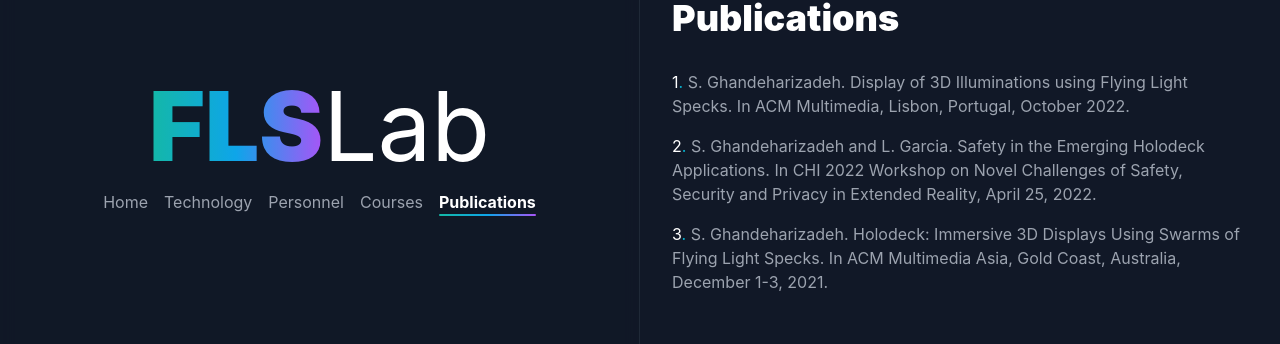
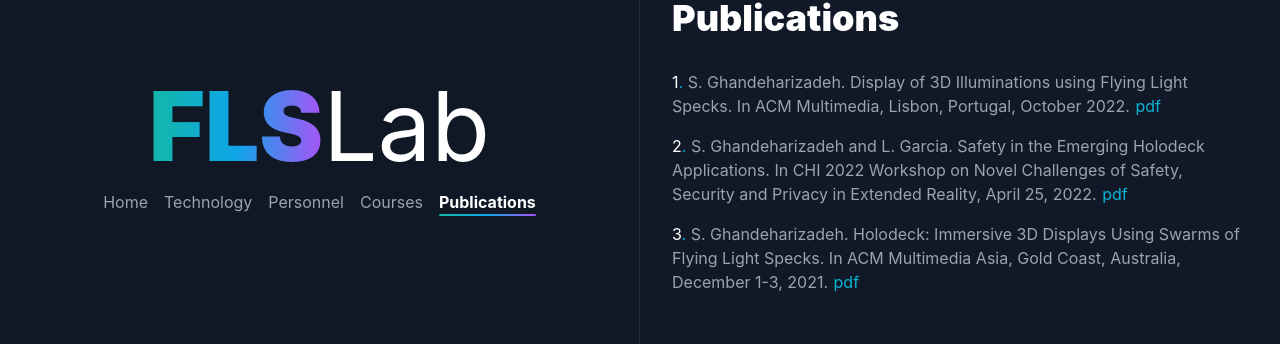
Before and after one commit to ghazalrafiei/db-lab-website, a Vue app: page /publications in a window 1280 px wide. Shown: the part 246-590 px from the top of the page. Built offline with nearby package versions, Linux system fonts and the light colour scheme.

Commit message:
add pdf link

```diff
--- a/src/views/PublicationsView.vue
+++ b/src/views/PublicationsView.vue
@@ -1,8 +1,17 @@
 <script setup>
 const publications = [
-  "S. Ghandeharizadeh. Display of 3D Illuminations using Flying Light Specks. In ACM Multimedia, Lisbon, Portugal, October 2022.",
-  "S. Ghandeharizadeh and L. Garcia. Safety in the Emerging Holodeck Applications. In CHI 2022 Workshop on Novel Challenges of Safety, Security and Privacy in Extended Reality,  April 25, 2022.",
-  "S. Ghandeharizadeh. Holodeck: Immersive 3D Displays Using Swarms of Flying Light Specks. In ACM Multimedia Asia, Gold Coast, Australia, December 1-3, 2021.",
+  {
+    cite: "S. Ghandeharizadeh. Display of 3D Illuminations using Flying Light Specks. In ACM Multimedia, Lisbon, Portugal, October 2022.",
+    pdf: "https://arxiv.org/pdf/2207.08346.pdf",
+  },
+  {
+    cite: "S. Ghandeharizadeh and L. Garcia. Safety in the Emerging Holodeck Applications. In CHI 2022 Workshop on Novel Challenges of Safety, Security and Privacy in Extended Reality,  April 25, 2022.",
+    pdf: "https://arxiv.org/pdf/2208.08398.pdf",
+  },
+  {
+    cite: "S. Ghandeharizadeh. Holodeck: Immersive 3D Displays Using Swarms of Flying Light Specks. In ACM Multimedia Asia, Gold Coast, Australia, December 1-3, 2021.",
+    pdf: "https://arxiv.org/pdf/2111.03657.pdf",
+  },
 ];
 </script>
 
@@ -14,7 +23,9 @@ const publications = [
       <li v-for="(pub, i) in publications" :key="i" class="mb-4">
         <span class="text-white">{{ i + 1 }}</span>
         <span class="text-cyan-500">.</span>
-        {{ pub }}
+        {{ pub.cite }}
+
+        <a v-if="pub.pdf" :href="pub.pdf" target="_blank"> pdf </a>
       </li>
     </ol>
   </div>
```
